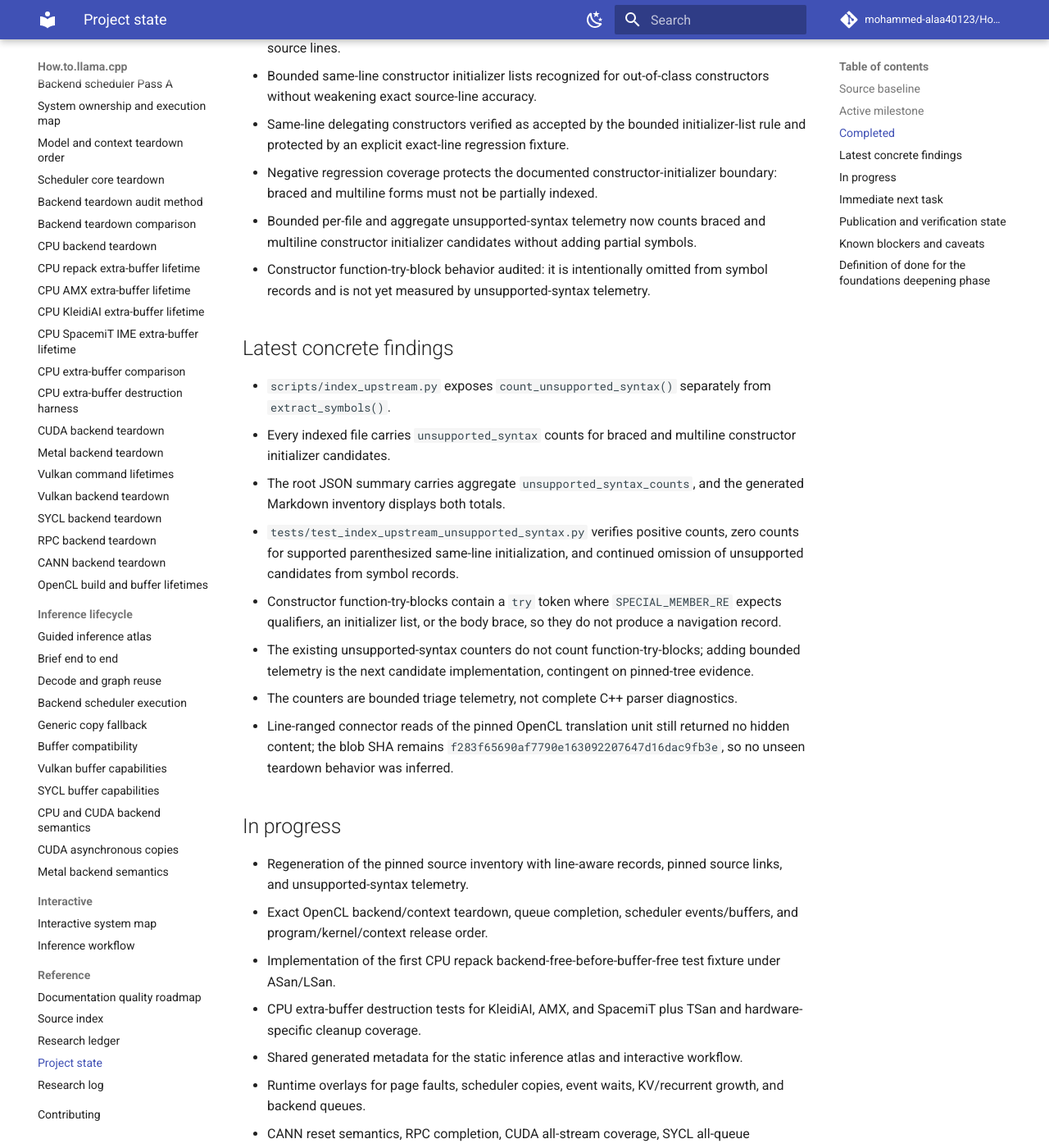
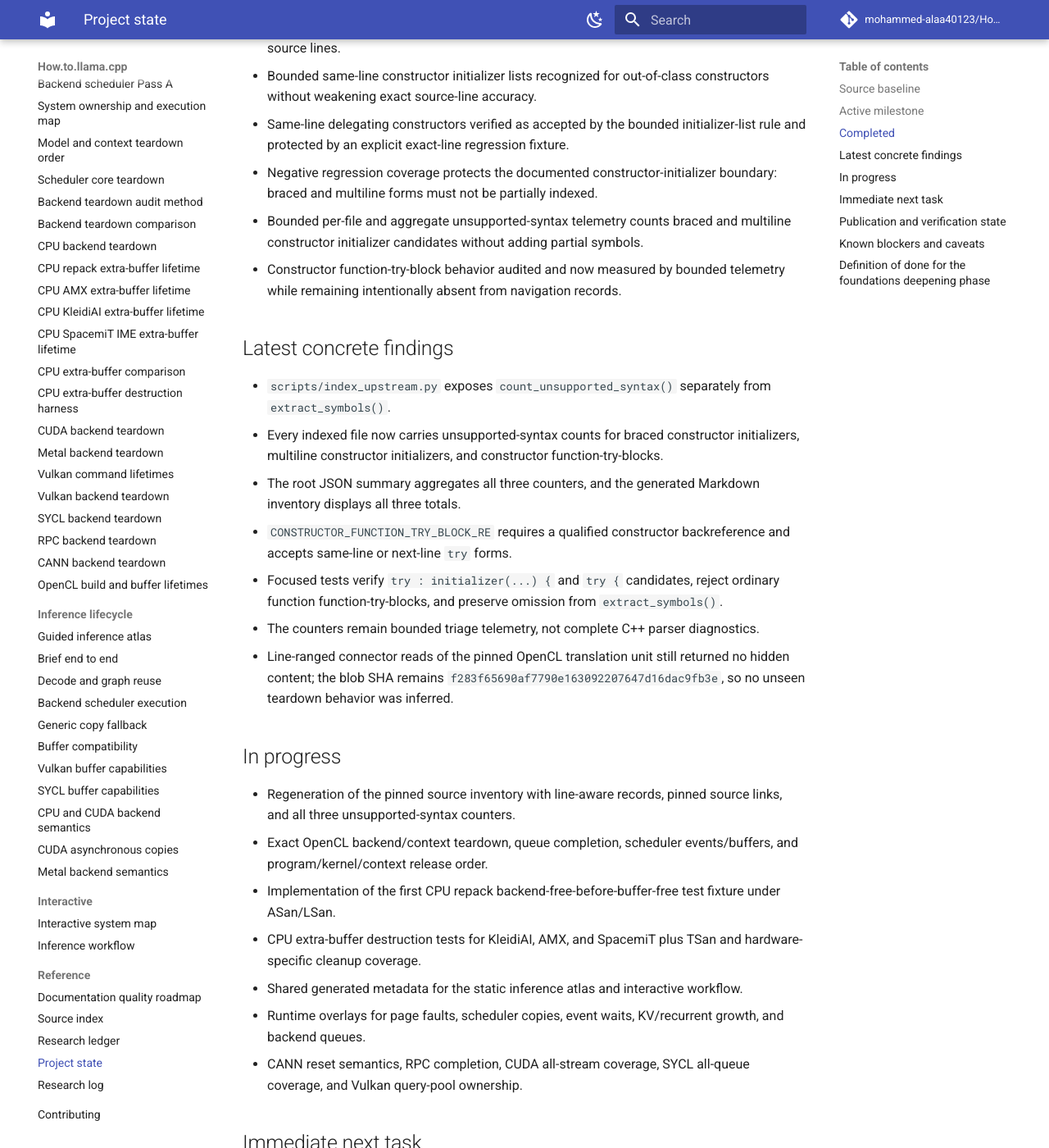
Before and after one commit to mohammed-alaa40123/How.to.llama.cpp, an MkDocs documentation site: the page built from docs/reference/project-state.md, in a window 1280 px wide and 1400 px high, scrolled down 1800 px. Shown: the whole window at 82% size. Built offline with MkDocs 1.6.1 and Material for MkDocs 9.7.7, drawn with Linux system fonts in a browser that asks for light colours; comment, search, counter and statistics services are not loaded; some of the changed text lies outside the part shown.

Commit message:
docs: record function-try telemetry state

````diff
--- a/docs/reference/project-state.md
+++ b/docs/reference/project-state.md
@@ -43,23 +43,22 @@ Read this file after the root README on every run. It is the compact checkpoint
 - Bounded same-line constructor initializer lists recognized for out-of-class constructors without weakening exact source-line accuracy.
 - Same-line delegating constructors verified as accepted by the bounded initializer-list rule and protected by an explicit exact-line regression fixture.
 - Negative regression coverage protects the documented constructor-initializer boundary: braced and multiline forms must not be partially indexed.
-- Bounded per-file and aggregate unsupported-syntax telemetry now counts braced and multiline constructor initializer candidates without adding partial symbols.
-- Constructor function-try-block behavior audited: it is intentionally omitted from symbol records and is not yet measured by unsupported-syntax telemetry.
+- Bounded per-file and aggregate unsupported-syntax telemetry counts braced and multiline constructor initializer candidates without adding partial symbols.
+- Constructor function-try-block behavior audited and now measured by bounded telemetry while remaining intentionally absent from navigation records.
 
 ## Latest concrete findings
 
 - `scripts/index_upstream.py` exposes `count_unsupported_syntax()` separately from `extract_symbols()`.
-- Every indexed file carries `unsupported_syntax` counts for braced and multiline constructor initializer candidates.
-- The root JSON summary carries aggregate `unsupported_syntax_counts`, and the generated Markdown inventory displays both totals.
-- `tests/test_index_upstream_unsupported_syntax.py` verifies positive counts, zero counts for supported parenthesized same-line initialization, and continued omission of unsupported candidates from symbol records.
-- Constructor function-try-blocks contain a `try` token where `SPECIAL_MEMBER_RE` expects qualifiers, an initializer list, or the body brace, so they do not produce a navigation record.
-- The existing unsupported-syntax counters do not count function-try-blocks; adding bounded telemetry is the next candidate implementation, contingent on pinned-tree evidence.
-- The counters are bounded triage telemetry, not complete C++ parser diagnostics.
+- Every indexed file now carries unsupported-syntax counts for braced constructor initializers, multiline constructor initializers, and constructor function-try-blocks.
+- The root JSON summary aggregates all three counters, and the generated Markdown inventory displays all three totals.
+- `CONSTRUCTOR_FUNCTION_TRY_BLOCK_RE` requires a qualified constructor backreference and accepts same-line or next-line `try` forms.
+- Focused tests verify `try : initializer(...) {` and `try {` candidates, reject ordinary function function-try-blocks, and preserve omission from `extract_symbols()`.
+- The counters remain bounded triage telemetry, not complete C++ parser diagnostics.
 - Line-ranged connector reads of the pinned OpenCL translation unit still returned no hidden content; the blob SHA remains `f283f65690af7790e163092207647d16dac9fb3e`, so no unseen teardown behavior was inferred.
 
 ## In progress
 
-- Regeneration of the pinned source inventory with line-aware records, pinned source links, and unsupported-syntax telemetry.
+- Regeneration of the pinned source inventory with line-aware records, pinned source links, and all three unsupported-syntax counters.
 - Exact OpenCL backend/context teardown, queue completion, scheduler events/buffers, and program/kernel/context release order.
 - Implementation of the first CPU repack backend-free-before-buffer-free test fixture under ASan/LSan.
 - CPU extra-buffer destruction tests for KleidiAI, AMX, and SpacemiT plus TSan and hardware-specific cleanup coverage.
@@ -72,8 +71,9 @@ Read this file after the root README on every run. It is the compact checkpoint
 Resume one of the two highest-value implementation tracks:
 
 ```text
-A. regenerate pinned symbol locations and use unsupported-syntax counts
-   → prioritize scanner gaps, including whether function-try-block telemetry is warranted
+A. regenerate pinned symbol locations and unsupported-syntax counts
+   → measure braced, multiline, and function-try-block candidates
+   → prioritize any stateful scanner work
    → finish OpenCL teardown
 B. implement the admitted CPU repack MUL_MAT fixture
    → reference comparison
@@ -85,9 +85,8 @@ B. implement the admitted CPU repack MUL_MAT fixture
 ## Publication and verification state
 
 - Work is published in PR #1 from branch `automation/backend-teardown-audit-method`; the PR remains open and mergeable.
-- Added detailed note `logs/research/2026-07-15/0052-function-try-block-boundary-audit.md`.
-- The preceding telemetry head passed Documentation CI and strict MkDocs in run `29367894344`.
-- This run is documentation-only; commit-scoped Documentation CI must confirm context validation and strict MkDocs.
+- Added detailed note `logs/research/2026-07-15/0150-function-try-block-telemetry.md`.
+- The preceding documentation-only head passed Documentation CI in run `29371216857` if confirmed by the latest workflow query; this increment requires its own commit-scoped run.
 - Full local checkout validation remains unavailable because direct GitHub DNS resolution is blocked in this runtime.
 - Direct Pages checks remain unavailable, and branch-only content cannot deploy until PR #1 merges.
 
@@ -97,7 +96,7 @@ B. implement the admitted CPU repack MUL_MAT fixture
 - **Large upstream file blocker:** the connector exposes the pinned OpenCL blob as truncated output; line-ranged reads returned empty content and exact hidden symbols remain unavailable.
 - **Local validation blocker:** direct cloning fails with `Could not resolve host: github.com`; full local Python tests, strict MkDocs build, and `check_site.sh` require a usable checkout. GitHub-hosted Documentation CI is the authoritative validation path for this branch.
 - **Pages verification blocker:** direct live-site checks are unavailable, and branch-only documentation cannot deploy until PR #1 merges.
-- **Source-index caveat:** same-line standard attributes, trailing-return definitions, bounded same-line constraints, bounded operators, qualified out-of-class special members, and bounded parenthesized member/delegating constructor initializer lists are recognized. Braced and multiline constructor initializers remain intentionally omitted but are counted as bounded candidates. Function-try-blocks are omitted and currently uncounted. Multiline forms, in-class special members, defaulted/deleted definitions, literals, arbitrary declaration macros, and generated syntax remain approximate or unresolved.
+- **Source-index caveat:** same-line standard attributes, trailing-return definitions, bounded same-line constraints, bounded operators, qualified out-of-class special members, and bounded parenthesized member/delegating constructor initializer lists are recognized. Braced and multiline constructor initializers and constructor function-try-blocks remain intentionally omitted from navigation but are counted as bounded candidates. Multiline forms, in-class special members, defaulted/deleted definitions, literals, arbitrary declaration macros, and generated syntax remain approximate or unresolved.
 - **Telemetry caveat:** unsupported-syntax counts are prioritization signals, not parser-completeness metrics, and may undercount or overcount unusual C++ forms.
 - **Harness caveat:** a skipped hardware-gated path is not evidence that the lifetime ordering passed.
 - **SpacemiT caveat:** buffer lifetime is distinct from thread-local TCM leases and process-level pool-manager lifetime.
````
Also changed, not shown: other parts of docs/reference/project-state.md (+1 -1 lines).
